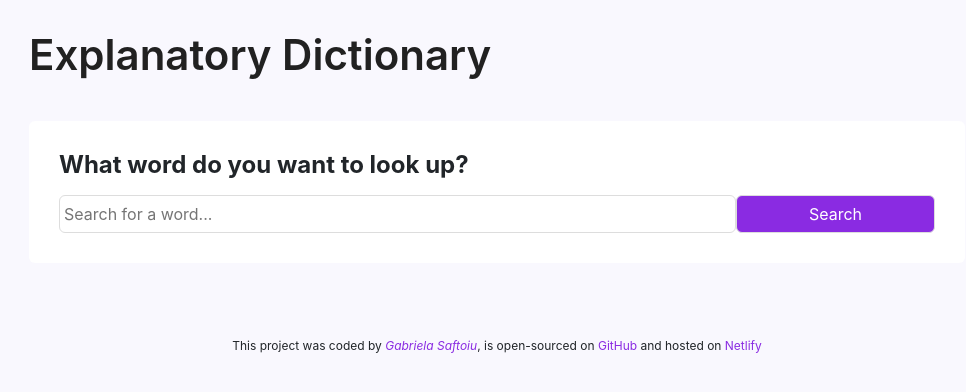
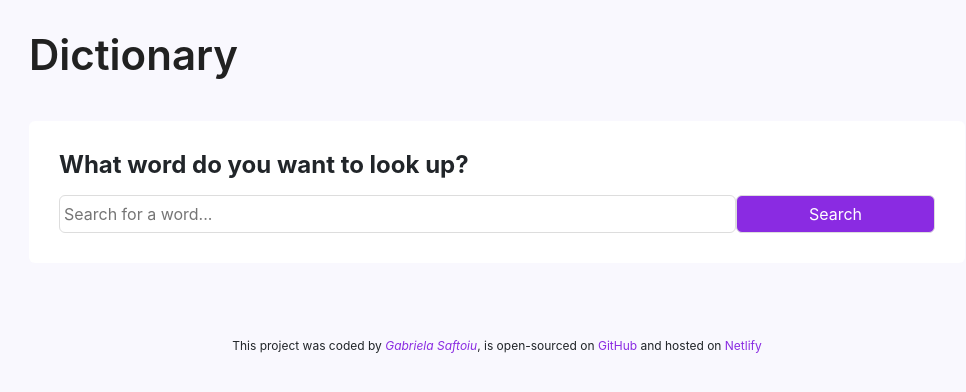
Before and after one commit to Gabri-Sa/dictionary-project-with-react, a React (Create React App) app: page / in a window 1280 px wide. Shown: the top 392 px of the page, without its empty margins (143-1109 px from the left). Built offline with nearby package versions, Linux system fonts and the light colour scheme; no server answers.

Commit message:
cleaned up

```diff
--- a/src/App.js
+++ b/src/App.js
@@ -5,7 +5,7 @@ export default function App() {
   return (
     <div className="App">
       <div className="container">
-        <header className="App-header img-fluid">Explanatory Dictionary</header>
+        <header className="App-header img-fluid">Dictionary</header>
         <br />
         <main>
           <Dictionary />
--- a/src/Photos.js
+++ b/src/Photos.js
@@ -3,7 +3,6 @@ import "./Photos.css";
 
 export default function Photos(props) {
   if (props.photos) {
-    console.log(props.photos);
     return (
       <section className="Photos">
         <div className="row">
--- a/src/Results.js
+++ b/src/Results.js
@@ -4,7 +4,6 @@ import Phonetic from "./Phonetic";
 import "./Results.css";
 
 export default function Results(props) {
-  console.log(props.results);
   if (props.results) {
     return (
       <div className="Results">
```
